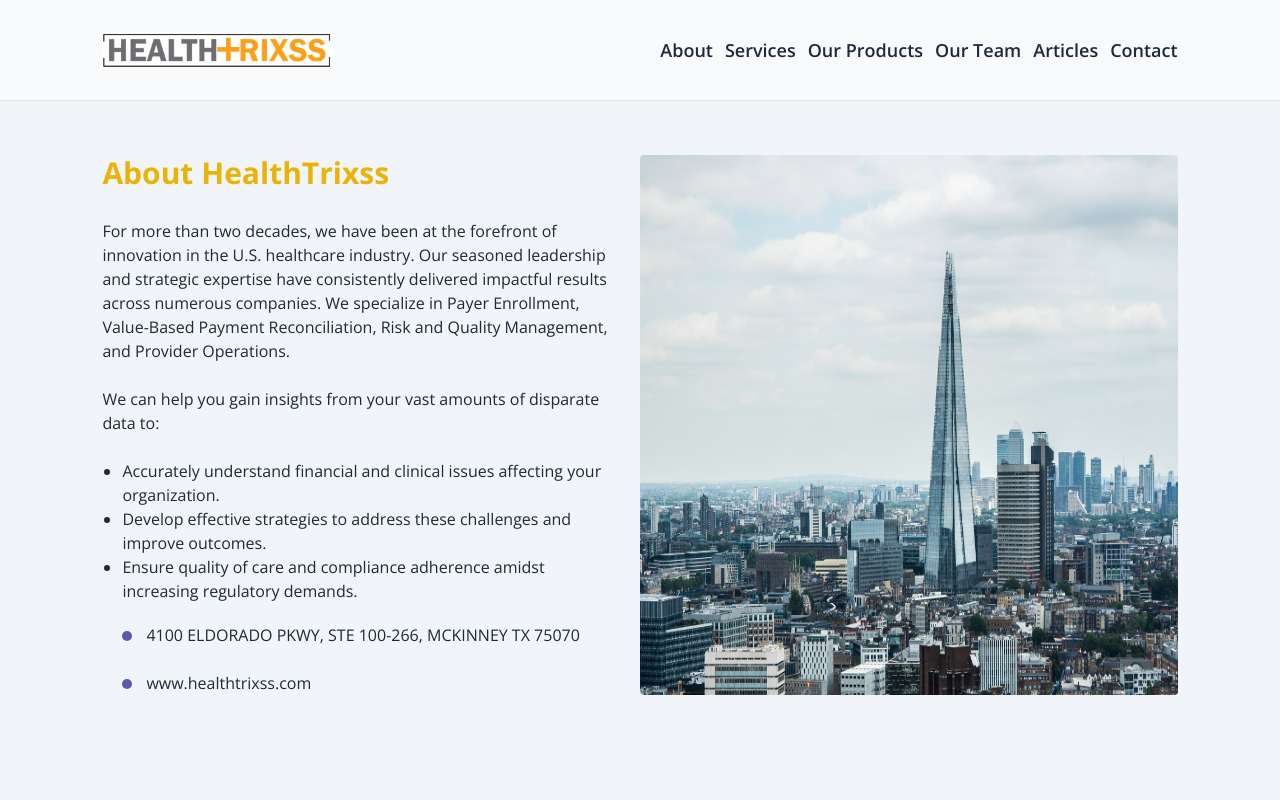
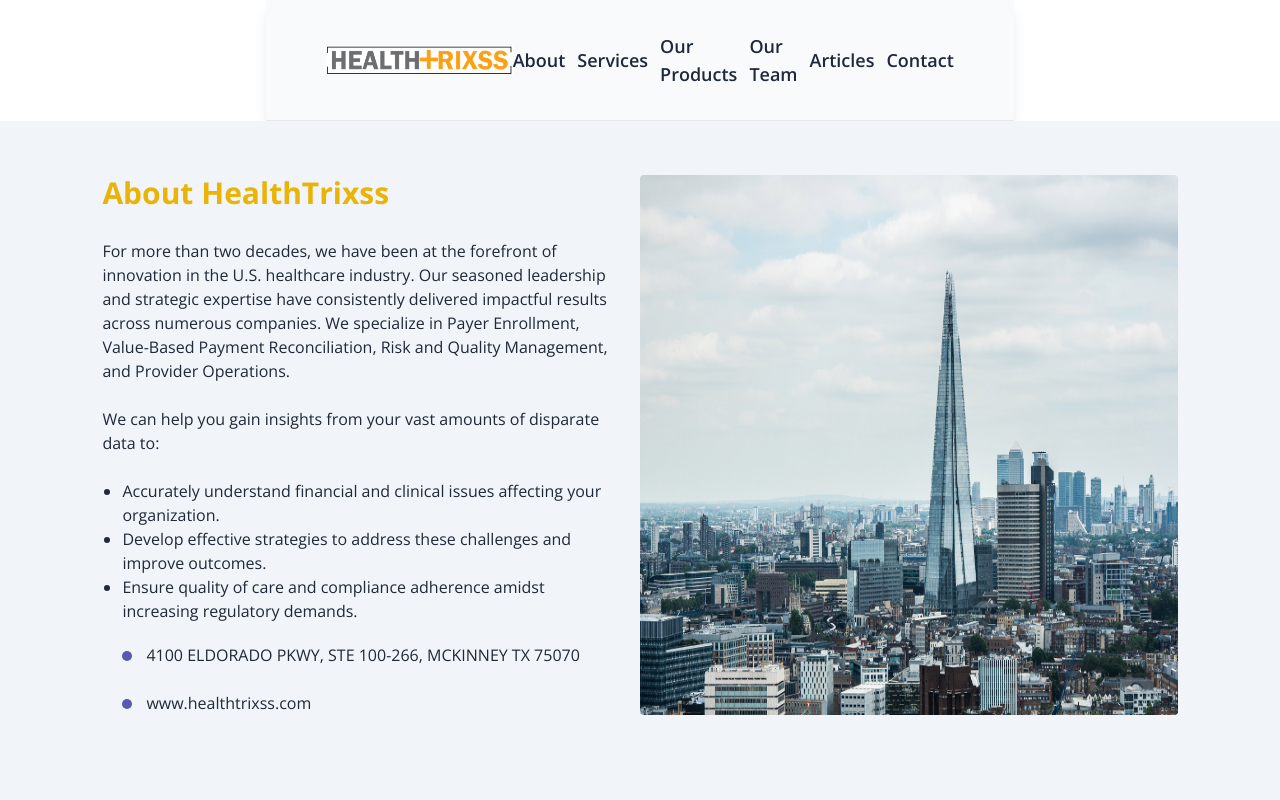
Before and after one commit to ronishpaudel/health-rixss, a Next.js app: page /about-us in a window 1280 px wide. Shown: the top 800 px of the page. Built offline with nearby package versions, Linux system fonts and the light colour scheme.

Commit message:
header tag added

```diff
--- a/app/src/components/header.tsx
+++ b/app/src/components/header.tsx
@@ -15,7 +15,7 @@ const Header: React.FC = () => {
   }
 
   return (
-    <>
+    <header>
       <div className="px-[8%] max-w-[1920px] w-full bg-slate-50 py-8 border-b shadow-lg">
         <div className="text-gray-950 flex justify-between items-center w-full">
           <motion.div
@@ -97,7 +97,7 @@ const Header: React.FC = () => {
           <NavBar />
         </div>
       )}
-    </>
+    </header>
   );
 };
 
```
